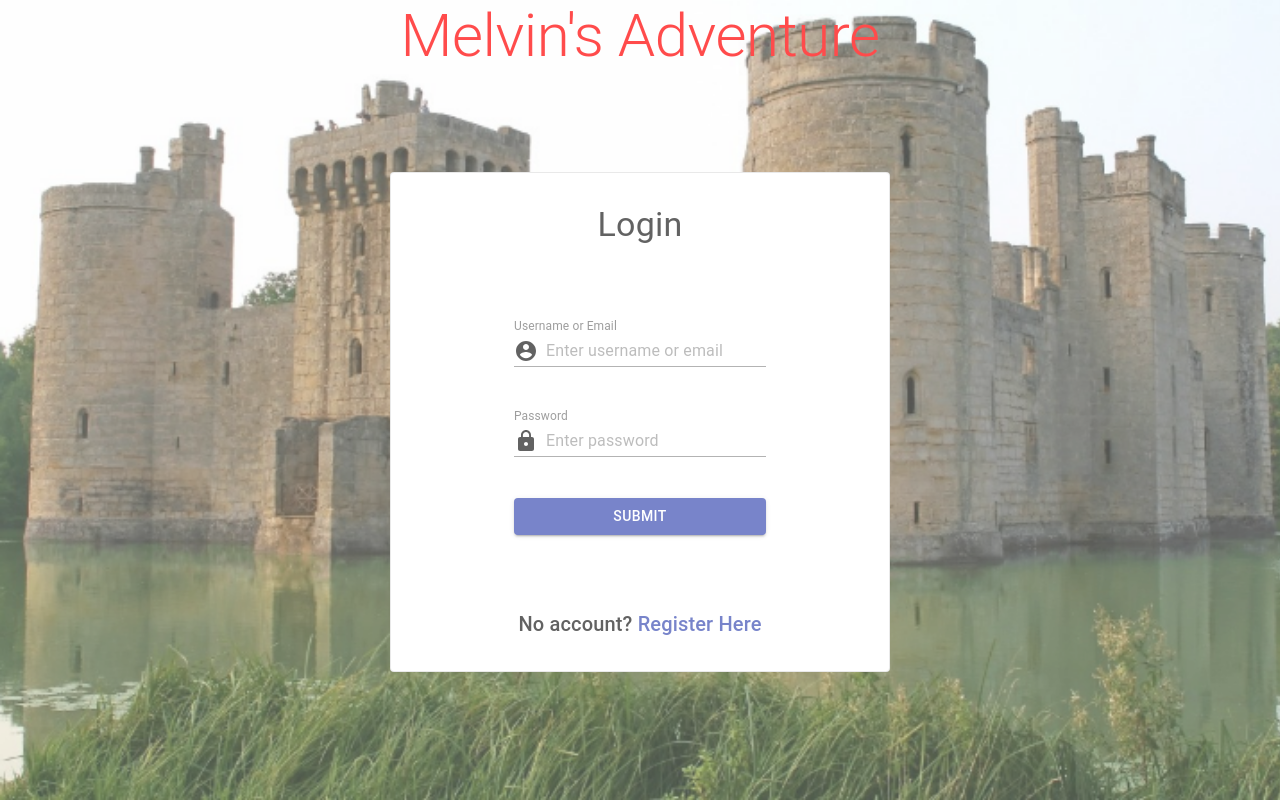
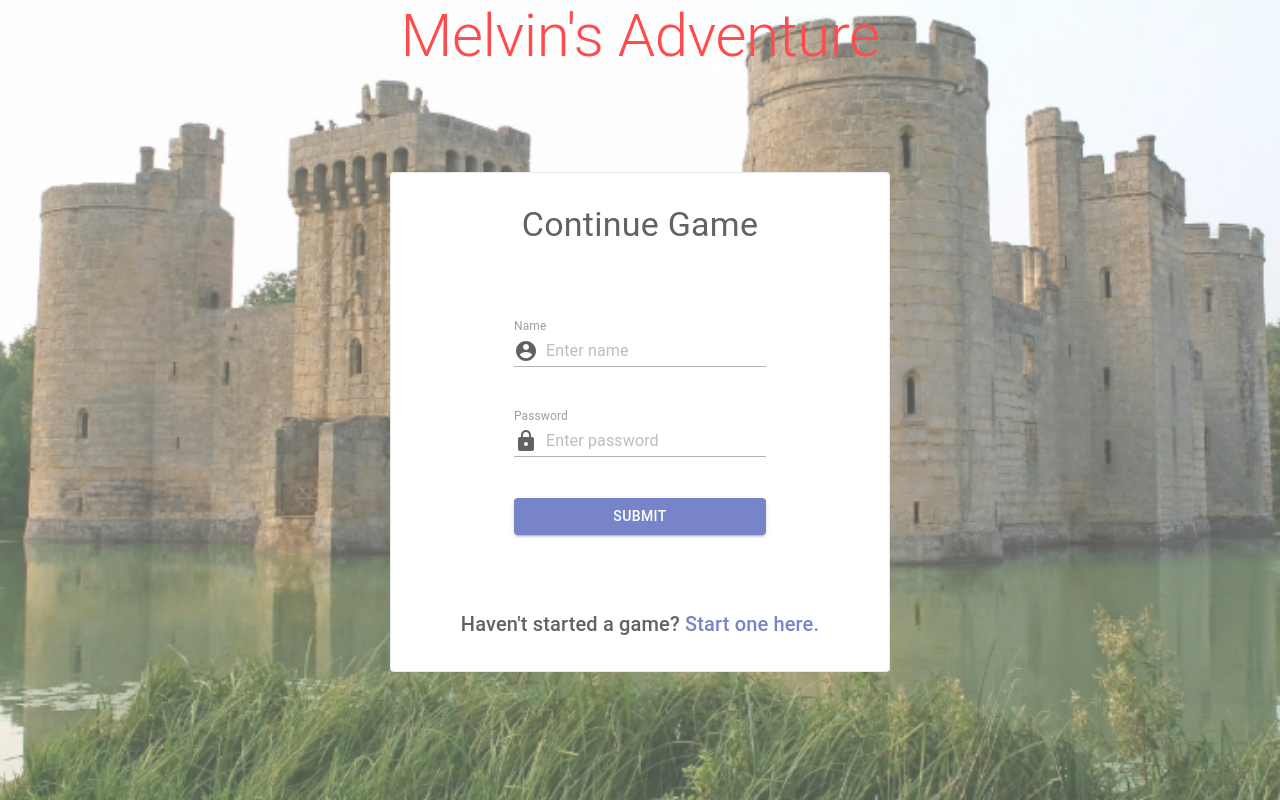
Before and after one commit to paulbrooks646/portfolio, a React (Create React App) app: page /#/Auth in a window 1280 px wide. Built offline with nearby package versions, Linux system fonts and the light colour scheme; what redux-promise-middleware would draw is missing.

Commit message:
login and register

```diff
--- a/src/Components/Auth/Auth.js
+++ b/src/Components/Auth/Auth.js
@@ -22,13 +22,12 @@ export default function Auth(props) {
     const [password, setPassword] = useState("");
     const [newUsername, setNewUsername] = useState("");
     const [newPassword, setNewPassword] = useState("");
-    const [newEmail, setNewEmail] = useState("");
     const [account, setAccount] = useState(true);
     const [confirmPassword, setConfirmPassword] = useState("");
     const passwordsMatch = true;
 
     const login = (event) => {
-      console.log("login");
+
       axios
         .post("/api/login", { username, password })
         .then((res) => {
@@ -50,7 +49,7 @@ export default function Auth(props) {
 
     const register = (event) => {
       axios
-        .post("/api/register", { newUsername, newPassword, newEmail })
+        .post("/api/register", { newUsername, newPassword})
         .then((res) => {
           props.registerUser(res.data);
           props.history.push("/Dashboard");
@@ -69,15 +68,15 @@ export default function Auth(props) {
       </Typography>
       <div className={`${account ? "login-card" : "login-card-closed"}`}>
         <Card variant="outlined" className="auth-card">
-          <Typography variant="h4">Login</Typography>
+          <Typography variant="h4">Continue Game</Typography>
           <form onSubmit={login} className="login-form">
             <FormControl>
-              <InputLabel htmlFor="username">Username or Email</InputLabel>
+              <InputLabel htmlFor="username">Name</InputLabel>
               <Input
                 required
                 value={username}
                 id="username"
-                placeholder="Enter username or email"
+                placeholder="Enter name"
                 startAdornment={
                   <InputAdornment position="start">
                     <AccountCircle />
@@ -107,24 +106,24 @@ export default function Auth(props) {
             </Button>
           </form>
           <Typography variant="h6">
-            No account?{" "}
+            Haven't started a game?{" "}
             <Link href="#" onClick={toggleAccount}>
-              Register Here
+              Start one here.
             </Link>
           </Typography>
         </Card>
       </div>
       <div className={`${account ? "register-card-closed" : "register-card"}`}>
         <Card variant="outlined" className="auth-card">
-          <Typography variant="h4">Register</Typography>
+          <Typography variant="h4">Start new game</Typography>
           <form onSubmit={register} className="register-form">
             <FormControl>
-              <InputLabel htmlFor="newUsername">Username</InputLabel>
+              <InputLabel htmlFor="newUsername">Name</InputLabel>
               <Input
                 required
                 value={newUsername}
                 id="newUsername"
-                placeholder="Enter username"
+                placeholder="Enter name"
                 startAdornment={
                   <InputAdornment position="start">
                     <PersonIcon />
@@ -133,22 +132,7 @@ export default function Auth(props) {
                 onChange={(e) => setNewUsername(e.target.value)}
               />
             </FormControl>
-            <FormControl>
-              <InputLabel htmlFor="email">Email</InputLabel>
-              <Input
-                type="email"
-                required
-                value={newEmail}
-                id="email"
-                placeholder="Enter email"
-                startAdornment={
-                  <InputAdornment position="start">
-                    <EmailIcon />
-                  </InputAdornment>
-                }
-                onChange={(e) => setNewEmail(e.target.value)}
-              />
-            </FormControl>
+
             <FormControl error={!passwordsMatch}>
               <InputLabel htmlFor="newPassword">Password</InputLabel>
               <Input
@@ -202,9 +186,9 @@ export default function Auth(props) {
             </Button>
           </form>
           <Typography variant="h6" className="register-text">
-            Already have an account?{" "}
+            Already started a game?{" "}
             <Link href="#" onClick={toggleAccount}>
-              Login Here
+              Continue Here
             </Link>
           </Typography>
         </Card>
--- /dev/null
+++ b/src/Components/Dashboard/Dashboard.js
@@ -0,0 +1,5 @@
+import React from "react";
+
+export default function Dashboard() {
+  return <h1>Dashboard</h1>;
+}
--- a/src/routes.js
+++ b/src/routes.js
@@ -1,11 +1,13 @@
 import React from "react";
 import { Switch, Route } from "react-router-dom";
 import  Main  from "./Components/Main/Main";
-import  Auth  from "./Components/Auth/Auth";
+import Auth from "./Components/Auth/Auth";
+import Dashboard from "./Components/Dashboard/Dashboard"
 
 export default (
   <Switch>
     <Route exact path="/" component={Main} />
-    <Route path="/Auth" component={Auth} />
+        <Route path="/Auth" component={Auth} />
+        <Route path="/Dashboard" component={Dashboard}/>
   </Switch>
 );
```
Also changed, not shown: src/Components/Dashboard/Dashboard.scss (added).
